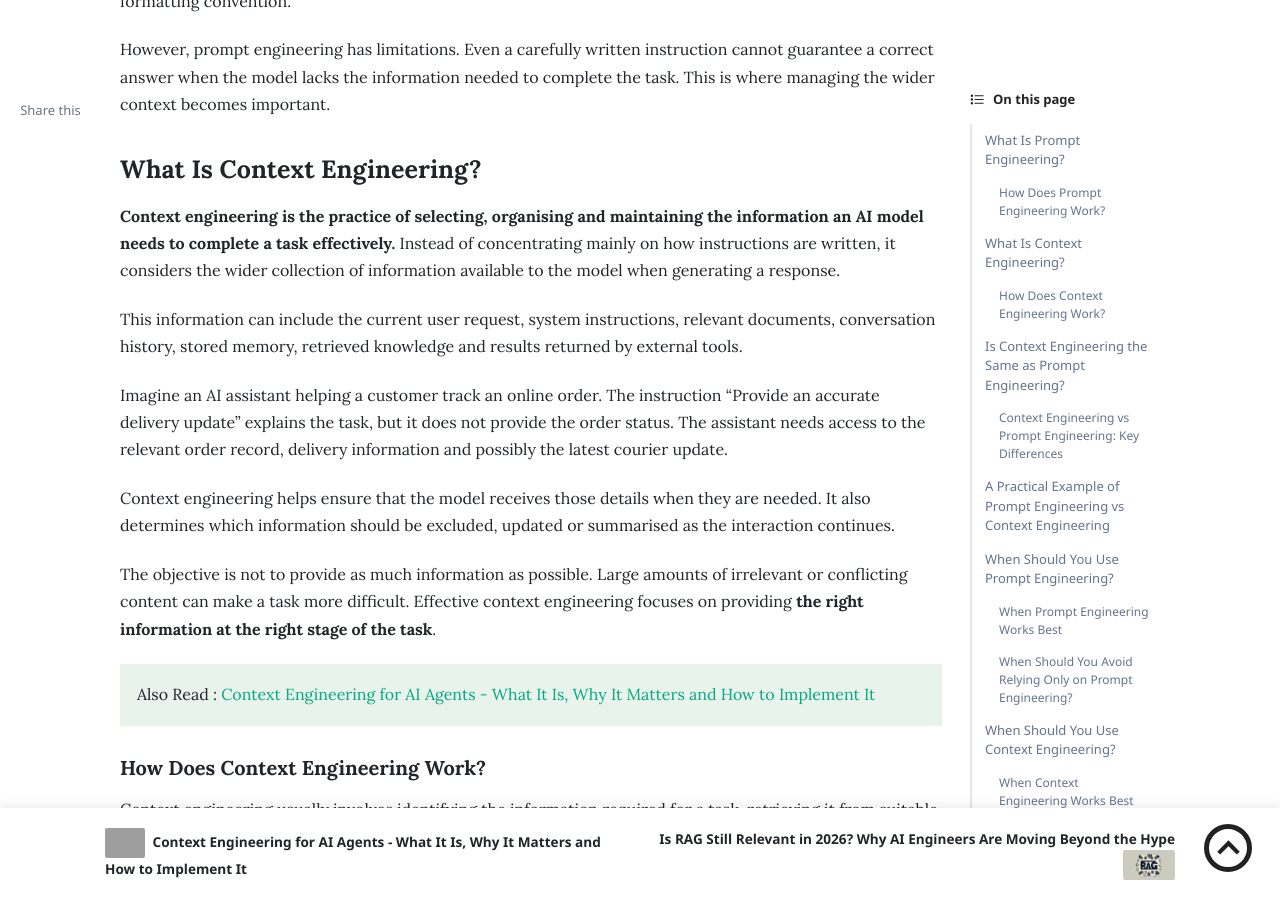
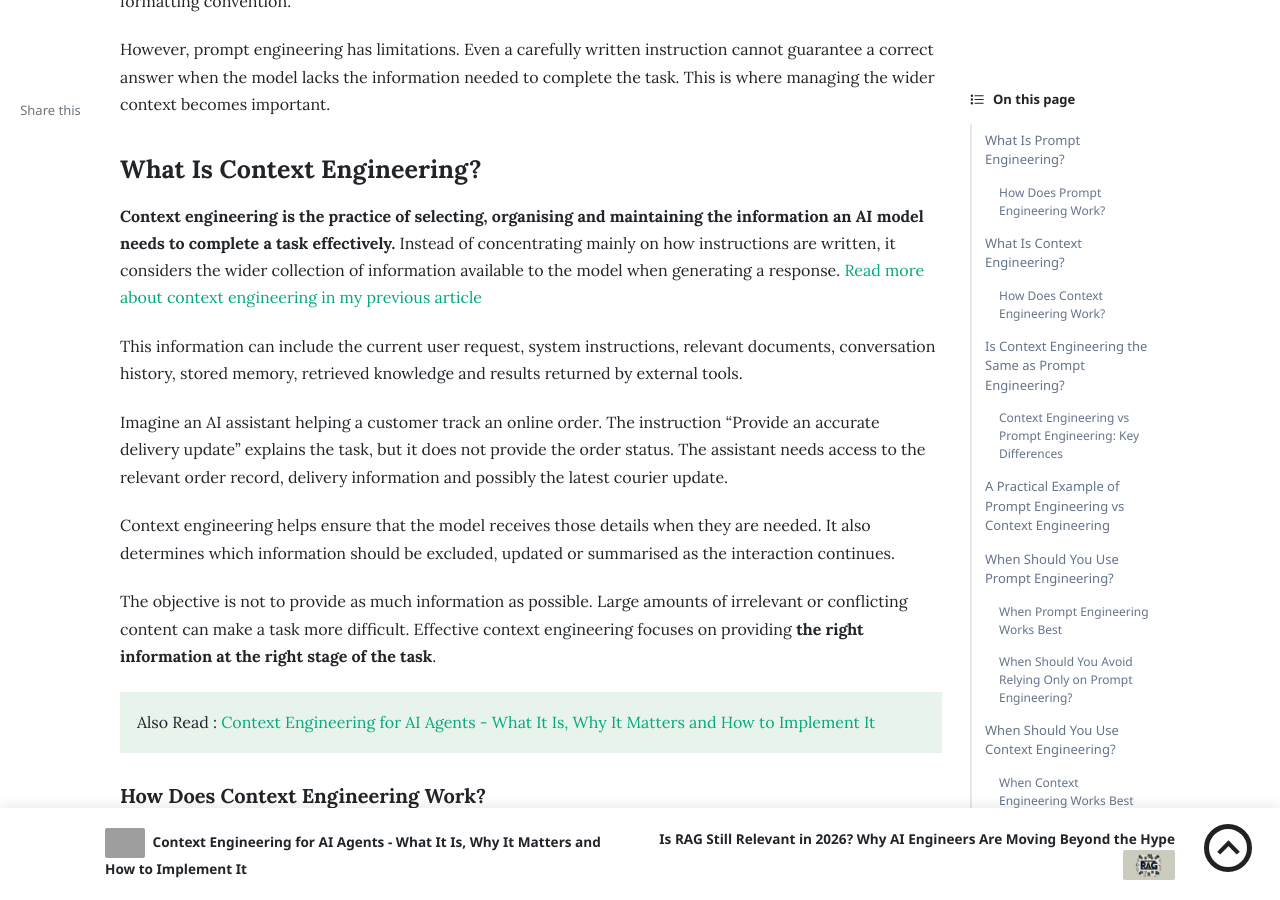
Before and after one commit to victorjohnsonk/blog, a Jekyll site: the page built from _posts/2026-07-02-context-eng-vs-prompt-eng.md, in a window 1280 px wide and 900 px high, scrolled down 2045 px. Built offline with Jekyll 4.4.1, drawn with Linux system fonts in a browser that asks for light colours; nearby versions of some CDN libraries; comment, search, counter and statistics services are not loaded; grey boxes are pictures that could not be loaded.

Commit message:
Enhance context engineering section with a reference link
Added a link to a previous article on context engineering for better understanding.

```diff
--- a/_posts/2026-07-02-context-eng-vs-prompt-eng.md
+++ b/_posts/2026-07-02-context-eng-vs-prompt-eng.md
@@ -42,7 +42,7 @@ However, prompt engineering has limitations. Even a carefully written instructio
 
 ## What Is Context Engineering?
 
-**Context engineering is the practice of selecting, organising and maintaining the information an AI model needs to complete a task effectively.** Instead of concentrating mainly on how instructions are written, it considers the wider collection of information available to the model when generating a response.
+**Context engineering is the practice of selecting, organising and maintaining the information an AI model needs to complete a task effectively.** Instead of concentrating mainly on how instructions are written, it considers the wider collection of information available to the model when generating a response. [Read more about context engineering in my previous article](/blog/context-engineering-ai-agents-guide)
 
 This information can include the current user request, system instructions, relevant documents, conversation history, stored memory, retrieved knowledge and results returned by external tools.
 
```
